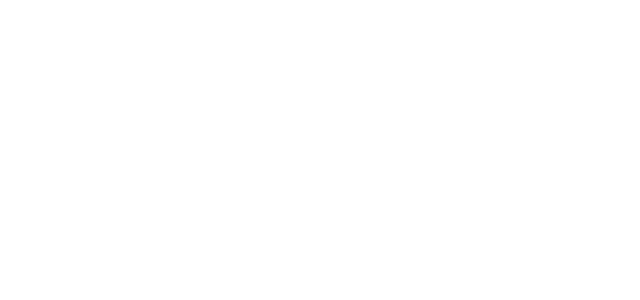
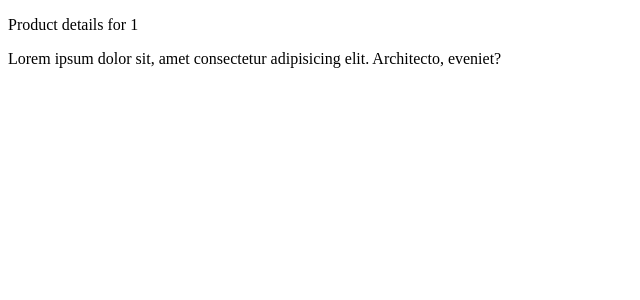
Before and after one commit to Namonaki0/nuxt-app, a Nuxt app: page /products/1 in a window 1280 px wide. Before the commit this address had no page. Shown: the top 300 px of the page, without its empty margins (0-640 px from the left). Built offline with nearby package versions, Linux system fonts and the light colour scheme.

Commit message:
route params

```diff
--- /dev/null
+++ b/pages/products/[id].vue
@@ -0,0 +1,10 @@
+<template>
+    <div>
+        <p>Product details for {{ id }}</p>
+        <p>Lorem ipsum dolor sit, amet consectetur adipisicing elit. Architecto, eveniet?</p>
+    </div>
+</template>
+
+<script setup>
+const { id } = useRoute().params;
+</script>
```
